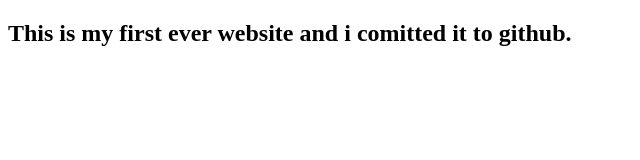
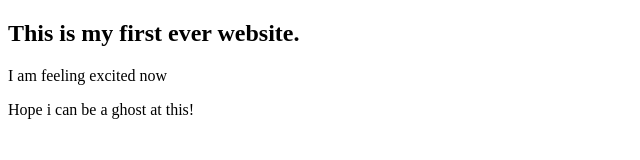
Before and after one commit to shohag1102/my-first-website, a plain HTML site: page index.html in a window 1280 px wide. Shown: the whole page, without its empty margins (0-640 px from the left). Drawn offline with Linux system fonts and the light colour scheme.

Commit message:
ghost added

```diff
--- a/index.html
+++ b/index.html
@@ -7,6 +7,8 @@
     <title>My first ever website</title>
   </head>
   <body>
-    <h2>This is my first ever website and i comitted it to github.</h2>
+    <h2>This is my first ever website.</h2>
+    <p>I am feeling excited now</p>
+    <p>Hope i can be a ghost at this!</p>
   </body>
 </html>
```
